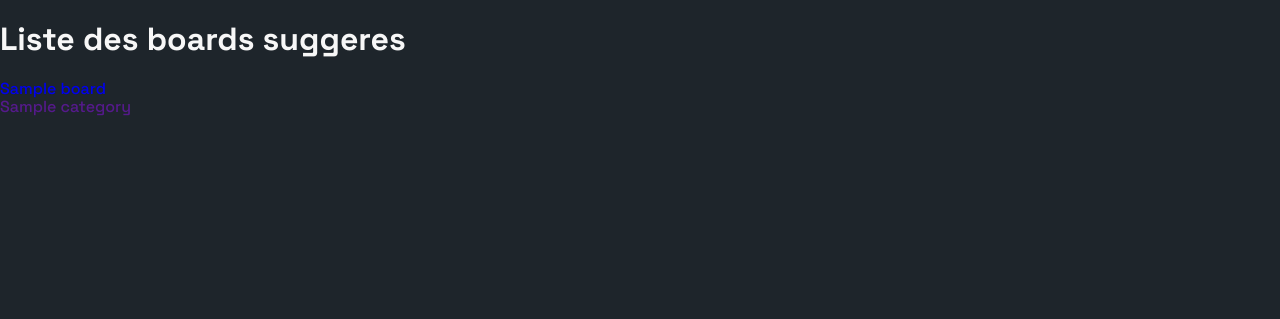
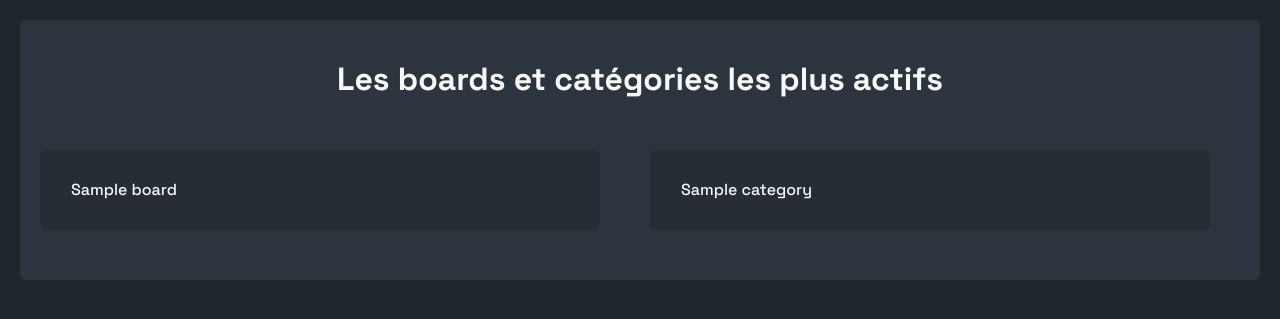
Before and after one commit to maelbadet/symfony-forum-project, a Symfony app: template templates/home/index.html.twig in a window 1280 px wide. Shown: the part 80-399 px from the top of the page. Run offline with Twig, Linux system fonts and the light colour scheme; the template is opened without the code that fills it: most values are stand-ins (such as "Sample title", 1, 10 or a date in 2020); some libraries are stand-ins or nearby versions.

Commit message:
Update home page layout and styles
The home page has been improved to show a list of the most active boards and categories. The layout of the home page has been updated to make better use of the space available, and CSS styles have been added to improve presentation. Additionally, a minor change has been made in the CategoryRepository to ensure the ID of each category is included in the query results.

```diff
--- /dev/null
+++ b/public/css/home.css
@@ -0,0 +1,101 @@
+.home-container {
+    display: flex;
+    justify-content: center;
+    align-items: center;
+}
+
+.container-columns {
+    display: flex;
+    gap: 20px;
+    width: 100%;
+}
+
+.home-boards {
+    width: 50%;
+}
+
+.home-category {
+    width: 50%;
+}
+
+.home-container .example-wrapper {
+    display: flex;
+    flex-direction: column;
+    justify-content: center;
+    align-items: center;
+    padding: 20px;
+    background: var(--clr-tertiary);
+    border-radius: 6px;
+    width: 100%;
+    margin: 20px;
+}
+
+.example-wrapper .home-boards ul {
+    display: flex;
+    flex-direction: column;
+    justify-content: center;
+    align-items: center;
+    padding: 20px 0;
+    background: var(--clr-tertiary);
+    border-radius: 6px;
+    max-width: 560px;
+    width: 100%;
+}
+
+.example-wrapper .home-boards ul li {
+    list-style: none;
+    width: 100%;
+    margin: 10px 0;
+}
+
+.example-wrapper .home-boards ul li a {
+    color: var(--fnt-color-primary);
+    background: var(--clr-secondary);
+    border-radius: 6px;
+    border: solid 1px transparent;
+    padding: 30px;
+    display: block;
+    width: 100%;
+    height: 100%;
+    transition: all ease 0.2s;
+}
+
+.example-wrapper .home-boards ul li a:hover {
+    color: var(--fnt-color-tertiary);
+    border: solid 1px var(--clr-accent);
+}
+
+.example-wrapper .home-category ul {
+    display: flex;
+    flex-direction: column;
+    justify-content: center;
+    align-items: center;
+    padding: 20px 0;
+    background: var(--clr-tertiary);
+    border-radius: 6px;
+    max-width: 560px;
+    width: 100%;
+}
+
+.example-wrapper .home-category ul li {
+    list-style: none;
+    width: 100%;
+    margin: 10px 0;
+}
+
+.example-wrapper .home-category ul li a {
+    color: var(--fnt-color-primary);
+    background: var(--clr-secondary);
+    border-radius: 6px;
+    border: solid 1px transparent;
+    padding: 30px;
+    display: block;
+    width: 100%;
+    height: 100%;
+    transition: all ease 0.2s;
+}
+
+.example-wrapper .home-category ul li a:hover {
+    color: var(--fnt-color-tertiary);
+    border: solid 1px var(--clr-accent);
+}
--- a/src/Repository/CategoryRepository.php
+++ b/src/Repository/CategoryRepository.php
@@ -24,7 +24,7 @@ class CategoryRepository extends ServiceEntityRepository
     public function findTop20CategoriesByBoardCount(): array
     {
         return $this->createQueryBuilder('c')
-            ->select('c, c.name, COUNT(b.id) AS boardCount')
+            ->select('c, c.id, c.name, COUNT(b.id) AS boardCount')
             ->leftJoin('c.boards', 'b')
             ->groupBy('c.id')
             ->orderBy('boardCount', 'DESC')
--- a/templates/home/index.html.twig
+++ b/templates/home/index.html.twig
@@ -3,29 +3,37 @@
 {% block title %}Accueil{% endblock %}
 
 {% block body %}
+    <link rel="stylesheet" href="{{ asset('css/home.css') }}">
+    <div class="home-container">
+    <div class="example-wrapper">
+        <h1>Les boards et catégories les plus actifs</h1>
 
-<div class="example-wrapper">
-    <h1>Liste des boards suggeres</h1>
-
+        <div class="container-columns">
+            <div class="home-boards">
                 {% if boards is empty %}
                     <p>Aucun board n'a été créé.</p>
                 {% else %}
                     <ul>
                         {% for board in boards %}
-                    <li> <a href="{{ path('app_board_show_topic', {'id': board.id}) }}">{{ board.name }}</a></li>
+                            <li><a href="{{ path('app_board_show_topic', {'id': board.id}) }}">{{ board.name }}</a></li>
                         {% endfor %}
                     </ul>
                 {% endif %}
+            </div>
 
 
+            <div class="home-category">
                 {% if categories is empty %}
-            <p>Aucun board n'a été créé.</p>
+                    <p>Aucune catégorie n'a été créé.</p>
                 {% else %}
                     <ul>
                         {% for category in categories %}
-                    <li> <a href="">{{ category.name }}</a></li>
+                            <li><a href="{{ path('app_category_show', {'id': category.id}) }}">{{ category.name }}</a></li>
                         {% endfor %}
                     </ul>
                 {% endif %}
+            </div>
+        </div>
+    </div>
 
 {% endblock %}
```
Lines whose indentation alone changed are shown as unchanged.
